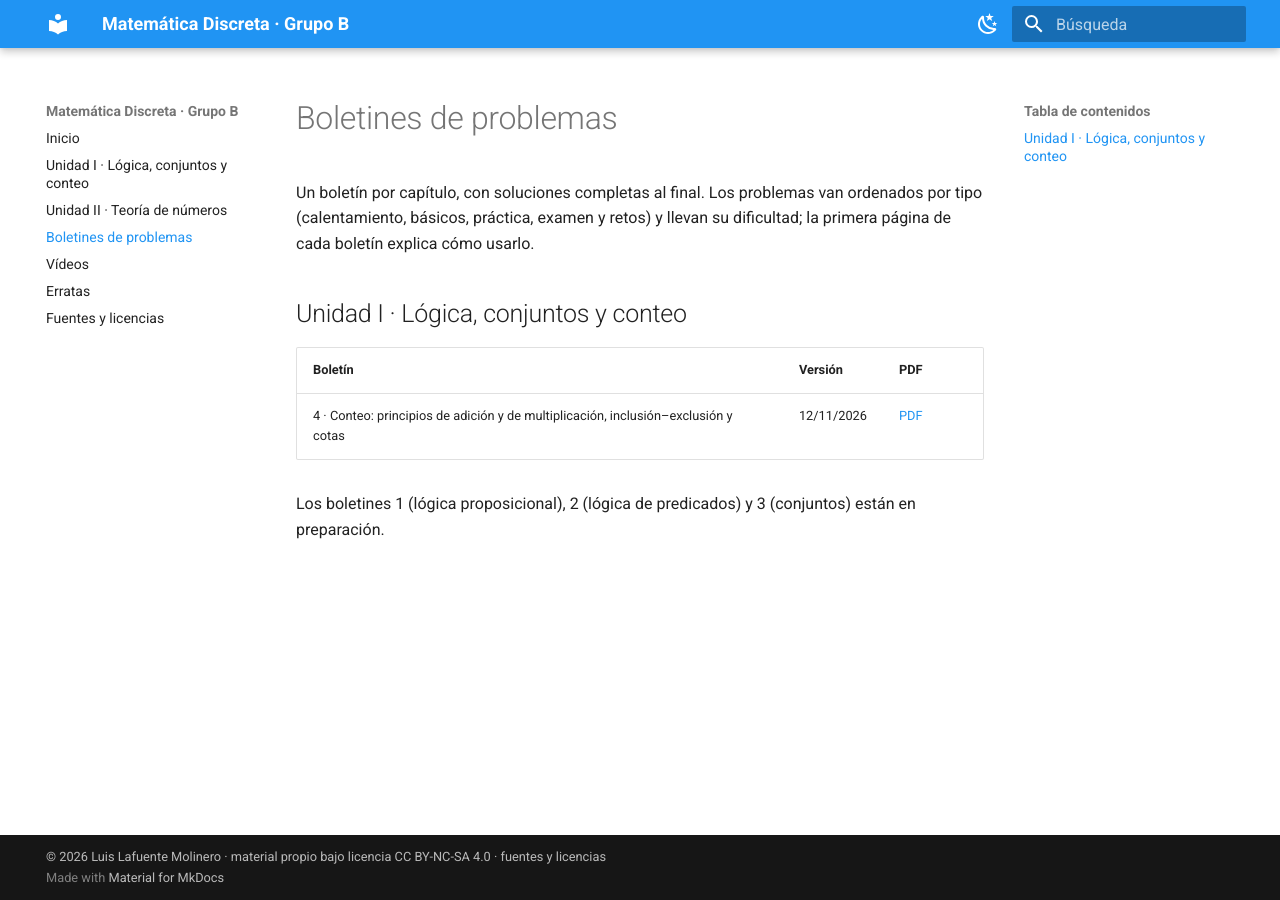
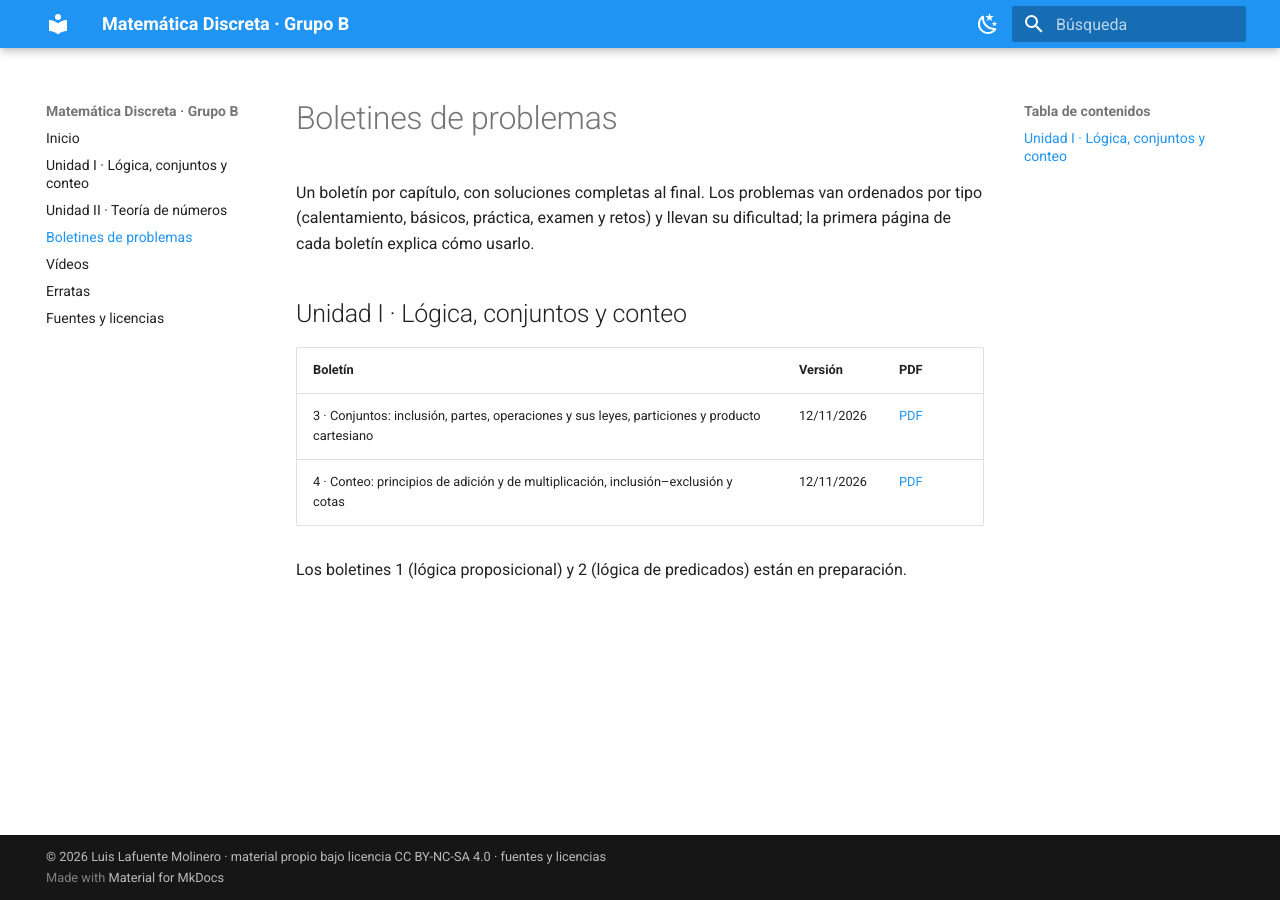
Before and after one commit to llafuent/md2627, an MkDocs documentation site: the page built from docs/boletines.md, in a window 1280 px wide. Built offline with MkDocs 1.6.1 and Material for MkDocs 9.7.7, drawn with Linux system fonts in a browser that asks for light colours.

Commit message:
Actualizar páginas

```diff
--- a/docs/boletines.md
+++ b/docs/boletines.md
@@ -7,6 +7,7 @@ básicos, práctica, examen y retos) y llevan su dificultad; la primera página
 
 | Boletín | Versión | PDF |
 |---|---|---|
+| 3 · Conjuntos: inclusión, partes, operaciones y sus leyes, particiones y producto cartesiano | 12/11/2026 | [PDF](material/u1/boletinConjuntos.pdf) |
 | 4 · Conteo: principios de adición y de multiplicación, inclusión–exclusión y cotas | 12/11/2026 | [PDF](material/u1/boletinConteo.pdf) |
 
-Los boletines 1 (lógica proposicional), 2 (lógica de predicados) y 3 (conjuntos) están en preparación.
+Los boletines 1 (lógica proposicional) y 2 (lógica de predicados) están en preparación.
```
Also changed, not shown: 1 other file.
